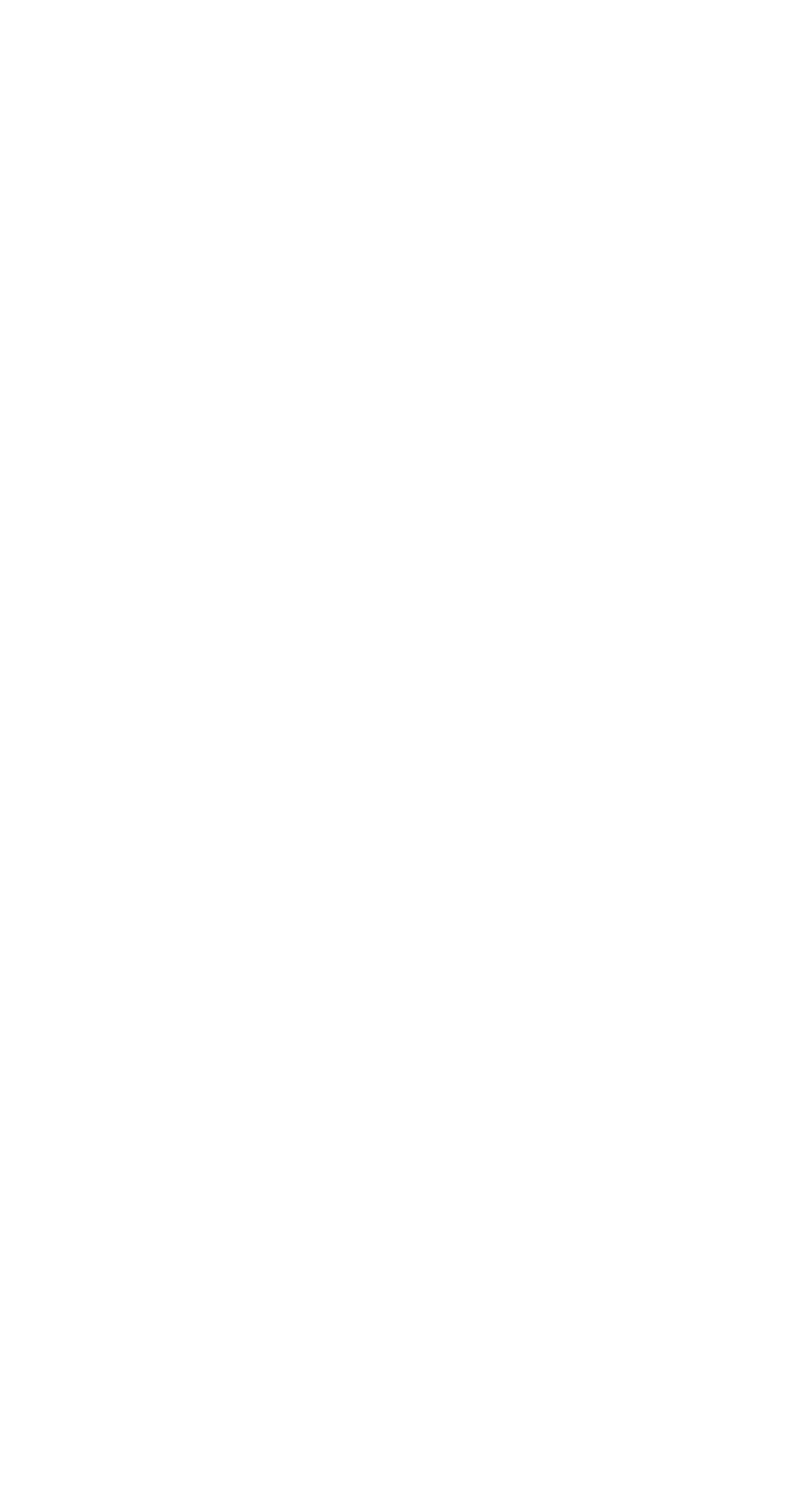
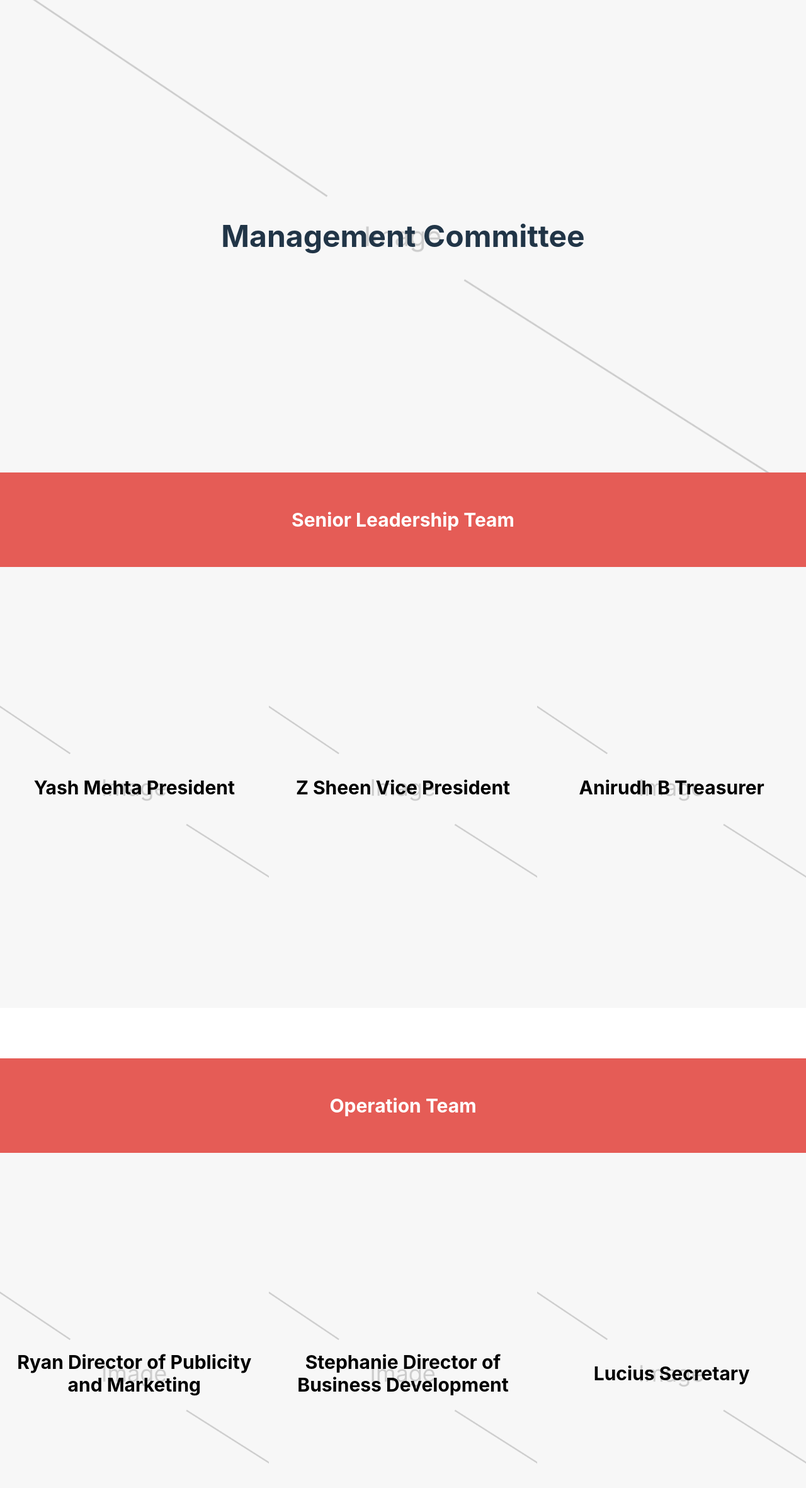
Before and after one commit to yash2mehta/website, a React (Vite) app: page /aboutus/managementcommittee in a window 1280 px wide. Before the commit this address had no page. Shown: the top 2362 px of the page at 63% size. Before the commit the page ends 800 px from the top, so only its background shows below. Built offline with nearby package versions, Linux system fonts and the light colour scheme.

Commit message:
About Us: Management Committee

```diff
--- a/src/AboutUs/ClubStructure.tsx
+++ b/src/AboutUs/ClubStructure.tsx
@@ -1,4 +1,3 @@
-import React from 'react';
 import ImagePlaceholder from '../assets/ImagePlaceholder.png';
 import ClubStructureDiagram from '../assets/ClubStructureDiagram.png';
 
@@ -19,7 +18,7 @@
             }}>
                 <h1 className='text-5xl font-bold'>Club Structure</h1>
             </div>
-            {/*  */}
+
             {/* Club Structure Diagram */}
             <div className='flex m-10 items-center justify-center'>
                 <img src={ClubStructureDiagram}/>
--- /dev/null
+++ b/src/AboutUs/ManagementCommittee.tsx
@@ -0,0 +1,158 @@
+import ImagePlaceholder from '../assets/ImagePlaceholder.png';
+import ImagePlaceholder2 from '../assets/ImagePlaceholder2.png';
+
+const ManagementCommittee = () => {
+    return(
+        <div className="mb-10">
+            {/* Header */}
+            <div style={{
+            display: 'flex',
+            backgroundImage: `url(${ImagePlaceholder})`,
+            backgroundRepeat: 'no-repeat',
+            width:'100%',
+            height:'750px',
+            justifyContent: 'center',
+            alignItems: 'center',
+            backgroundSize: 'cover',
+            backgroundPosition: 'center',
+            }}>
+                <h1 className='text-5xl font-bold'>Management Committee</h1>
+            </div>
+
+            {/* Banner */}
+            <div className="bg-primary-200 flex items-center justify-center" style={{height:150}}>
+                <h1 className="text-3xl text-white font-bold text-center">
+                    Senior Leadership Team
+                </h1>
+            </div>
+
+            {/* Senior Leadership Team Profiles */}
+            <div className='grid grid-cols-1 md:grid-cols-3' style={{height:700}}>
+                <div className='flex flex-1 items-center justify-center'>
+                    <h1 style={{
+                    display: 'flex',
+                    backgroundImage: `url(${ImagePlaceholder})`,
+                    backgroundRepeat: 'no-repeat',
+                    width:'100%',
+                    height:'100%',
+                    justifyContent: 'center',
+                    alignItems: 'center',
+                    backgroundSize: 'cover',
+                    backgroundPosition: 'center',
+                    }}
+                    className="text-3xl text-black font-bold text-center">
+                    Yash Mehta
+                    President
+                    </h1>
+                </div>
+                <div className='flex flex-1 items-center justify-center'>
+                    <h1 style={{
+                    display: 'flex',
+                    backgroundImage: `url(${ImagePlaceholder})`,
+                    backgroundRepeat: 'no-repeat',
+                    width:'100%',
+                    height:'100%',
+                    justifyContent: 'center',
+                    alignItems: 'center',
+                    backgroundSize: 'cover',
+                    backgroundPosition: 'center',
+                    }}
+                    className="text-3xl text-black font-bold text-center">
+                    Z Sheen
+                    Vice President
+                    </h1>
+                </div>
+                <div className='flex flex-1 items-center justify-center'>
+                    <div style={{
+                    display: 'flex',
+                    backgroundImage: `url(${ImagePlaceholder})`,
+                    backgroundRepeat: 'no-repeat',
+                    width:'100%',
+                    height:'100%',
+                    justifyContent: 'center',
+                    alignItems: 'center',
+                    backgroundSize: 'cover',
+                    backgroundPosition: 'center',
+                    }}
+                    className="text-3xl text-black font-bold text-center">
+                    Anirudh B
+                    Treasurer
+                    </div>
+                </div>
+            </div>
+
+            <div className="m-20"></div>
+
+            {/* Banner */}
+            <div className="bg-primary-200 flex items-center justify-center" style={{height:150}}>
+            <h1 className="text-3xl text-white font-bold text-center">
+                Operation Team
+            </h1>
+            </div>
+
+            {/* Operation Team Profiles */}
+            <div className='grid grid-cols-1 md:grid-cols-3' style={{height:700}}>
+                <div className='flex flex-1 items-center justify-center'>
+                    <h1 style={{
+                    display: 'flex',
+                    backgroundImage: `url(${ImagePlaceholder})`,
+                    backgroundRepeat: 'no-repeat',
+                    width:'100%',
+                    height:'100%',
+                    justifyContent: 'center',
+                    alignItems: 'center',
+                    backgroundSize: 'cover',
+                    backgroundPosition: 'center',
+                    }}
+                    className="text-3xl text-black font-bold text-center">
+                    Ryan
+                    Director of Publicity and Marketing
+                    </h1>
+                </div>
+                <div className='flex flex-1 items-center justify-center'>
+                    <h1 style={{
+                    display: 'flex',
+                    backgroundImage: `url(${ImagePlaceholder})`,
+                    backgroundRepeat: 'no-repeat',
+                    width:'100%',
+                    height:'100%',
+                    justifyContent: 'center',
+                    alignItems: 'center',
+                    backgroundSize: 'cover',
+                    backgroundPosition: 'center',
+                    }}
+                    className="text-3xl text-black font-bold text-center">
+                    Stephanie
+                    Director of Business Development
+                    </h1>
+                </div>
+                <div className='flex flex-1 items-center justify-center'>
+                    <h1 style={{
+                    display: 'flex',
+                    backgroundImage: `url(${ImagePlaceholder})`,
+                    backgroundRepeat: 'no-repeat',
+                    width:'100%',
+                    height:'100%',
+                    justifyContent: 'center',
+                    alignItems: 'center',
+                    backgroundSize: 'cover',
+                    backgroundPosition: 'center',
+                    }}
+                    className="text-3xl text-black font-bold text-center">
+                    Lucius
+                    Secretary
+                    </h1>
+                </div>
+            </div>
+
+            <div className="m-20"></div>
+
+        </div>
+
+
+    )
+}
+
+
+
+export default ManagementCommittee;
--- a/src/App.tsx
+++ b/src/App.tsx
@@ -7,6 +7,8 @@
 import ClubStructure from './AboutUs/ClubStructure';
 import ClubAdvisors from './AboutUs/ClubAdvisors';
 import Testimonials from './AboutUs/Testimonials';
+import ManagementCommittee from './AboutUs/ManagementCommittee';
+
 
 
 
@@ -21,6 +23,7 @@
           <Route path='/aboutus/clubstructure' Component={ClubStructure} />
           <Route path='/aboutus/clubadvisors' Component={ClubAdvisors} />
           <Route path='/aboutus/testimonials' Component={Testimonials} />
+          <Route path='/aboutus/managementcommittee' Component={ManagementCommittee} />
         </Routes>
     </BrowserRouter>
     </div>
--- a/src/Navbar/Navbar.tsx
+++ b/src/Navbar/Navbar.tsx
@@ -27,8 +27,8 @@
           key: 'clubstructure',
         },
         {
-          label: <Link to='/aboutus/executivecommittee'>Executive Committee</Link>,
-          key: 'executivecommittee',
+          label: <Link to='/aboutus/managementcommittee'>Management Committee</Link>,
+          key: 'managementcommittee',
         },
         {
           label: <Link to='/aboutus/Club Advisors'>Club Advisors</Link>,
```
